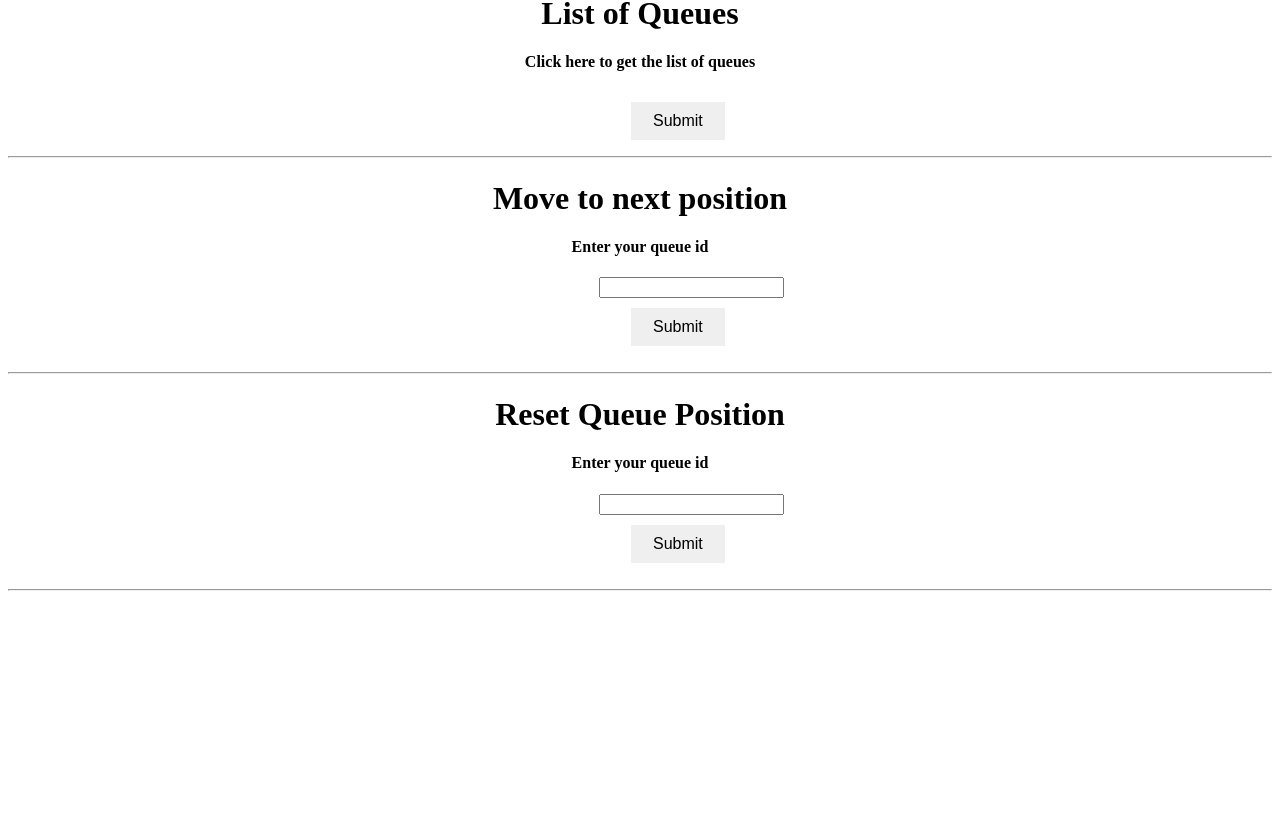
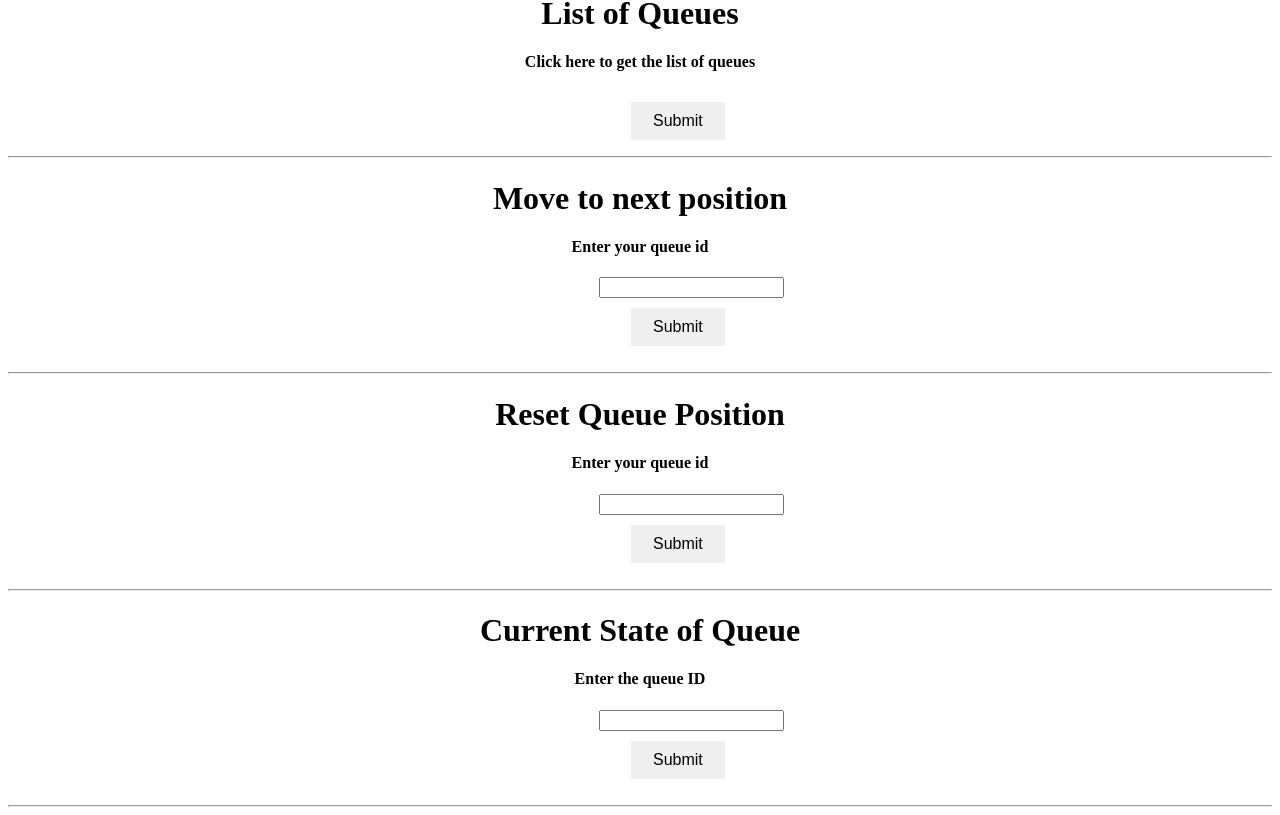
Before and after one commit to dev-saini/EasyWait-in-Angular-4, an Angular app: page / in a window 1280 px wide. Shown: the part 1136-1951 px from the top of the page. Before the commit the page ends 1735 px from the top, so only its background shows below. Built offline with nearby package versions, Linux system fonts and the light colour scheme; what ngx-cookie-service would draw is missing.

Commit message:
EasyWait

```diff
--- a/src/app/app.component.html
+++ b/src/app/app.component.html
@@ -12,3 +12,5 @@
 <hr>
 <app-reset-queue-position></app-reset-queue-position>
 <hr>
+<app-queue-current-state></app-queue-current-state>
+<hr>
--- a/src/app/app.module.ts
+++ b/src/app/app.module.ts
@@ -12,6 +12,7 @@ import { SignInComponent } from './sign-in/sign-in.component';
 import { ListOfQueuesComponent } from './list-of-queues/list-of-queues.component';
 import { MoveToNextPositionComponent } from './move-to-next-position/move-to-next-position.component';
 import { ResetQueuePositionComponent } from './reset-queue-position/reset-queue-position.component';
+import { QueueCurrentStateComponent } from './queue-current-state/queue-current-state.component';
 
 @NgModule({
   declarations: [
@@ -22,7 +23,8 @@ import { ResetQueuePositionComponent } from './reset-queue-position/reset-queue-
     SignInComponent,
     ListOfQueuesComponent,
     MoveToNextPositionComponent,
-    ResetQueuePositionComponent
+    ResetQueuePositionComponent,
+    QueueCurrentStateComponent
   ],
   imports: [
     BrowserModule,
--- /dev/null
+++ b/src/app/queue-current-state/queue-current-state.component.css
@@ -0,0 +1,19 @@
+input{
+	text-align: center;
+    margin-left: 583px;
+}
+
+button {
+    border: none;
+    padding: 10px 22px;
+    text-align: center;
+    text-decoration: none;
+    display: inline-block;
+    font-size: 16px;
+    margin-left: 615px;
+    margin-top: 10px;
+}
+
+label {
+        margin-left: 583px;
+}
--- /dev/null
+++ b/src/app/queue-current-state/queue-current-state.component.html
@@ -0,0 +1,12 @@
+<h1 align='center'>Current State of Queue</h1>
+
+<body>
+
+	<h4 align="center"> Enter the queue ID </h4>
+	<input type="text" [(ngModel)] = "queue_id" (keyup.enter)="onKeyUp()"/>	<br>
+
+	<button (click)="onClick()"> Submit </button> <br>
+
+	<label id='list'> </label>
+
+</body>
--- /dev/null
+++ b/src/app/queue-current-state/queue-current-state.component.ts
@@ -0,0 +1,68 @@
+import { Component, OnInit } from '@angular/core';
+import { HttpClient } from '@angular/common/http';
+import { Response } from '@angular/http';
+import { CookieService } from 'ngx-cookie-service';
+import { HttpHeaders, HttpParams } from '@angular/common/http';
+
+@Component({
+  selector: 'app-queue-current-state',
+  templateUrl: './queue-current-state.component.html',
+  styleUrls: ['./queue-current-state.component.css']
+})
+export class QueueCurrentStateComponent implements OnInit {
+
+	private url = 'http://52.24.120.4:8001/api/queue/';
+	queue_id: string;
+	queue_name: any;
+	accepting_appointments: string;
+	queue_current_position: string;
+
+  	constructor(private http : HttpClient, private cookieService : CookieService) { }
+
+  	ngOnInit() {
+  	}
+
+	onKeyUp() {
+  		this.getJSON();
+  	}
+
+  	onClick() {
+  		this.getJSON();
+  	}
+
+  	getJSON() {
+
+  		this.http.get(this.url + this.queue_id, {
+
+          headers: new HttpHeaders()
+          .set('Authorization', 'Bearer ' + this.cookieService.get('sign_up_token'))
+
+        })
+  		.subscribe( (response: Response) => {
+
+  			this.queue_id = response['id'];
+  			this.queue_name = response['mame'];
+  			this.queue_current_position = response['position'];
+  			this.accepting_appointments = response['accepting_appointments'];
+  			this.displayResult();
+
+  		}, (error: Response) => {
+
+        	if(error.status == 401) {
+         		alert('Please Login-in to continue.');
+          } else {
+            alert('An unexpected error occurred.')
+          }
+
+  			});
+
+  	}
+
+  	displayResult() {
+
+  		var li = document.getElementById('list');
+
+  		li.innerHTML = 'Queue ID: ' + this.queue_id + ' Queue Name: '+ this.queue_name + ' Accepting Appointments: ' + this.accepting_appointments + ' Current Position: ' + this.queue_current_position;
+  	}
+}
+//this.queue_id + this.queue_name + this.accepting_appointments + this.queue_current_position
```
Also changed, not shown: 1 other file (tests, documents, lock files or other folders).
